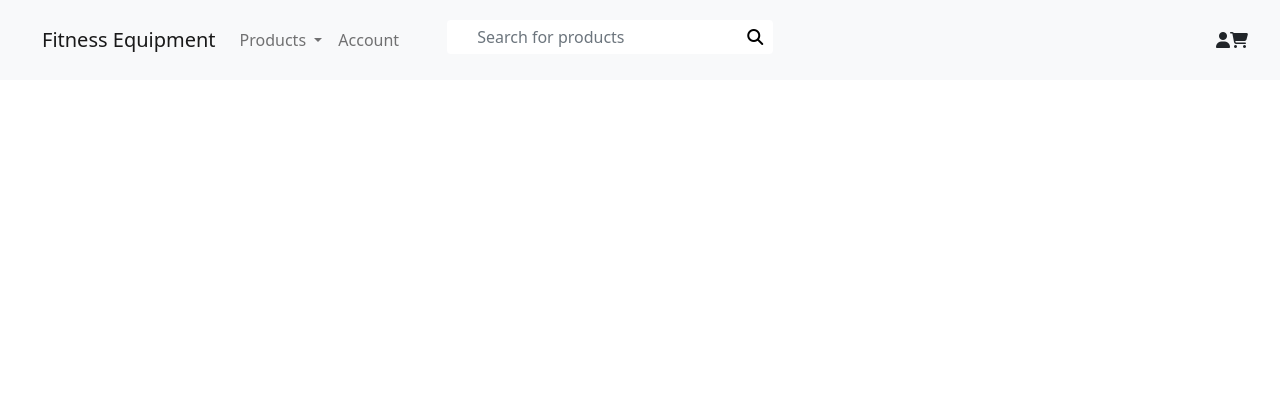
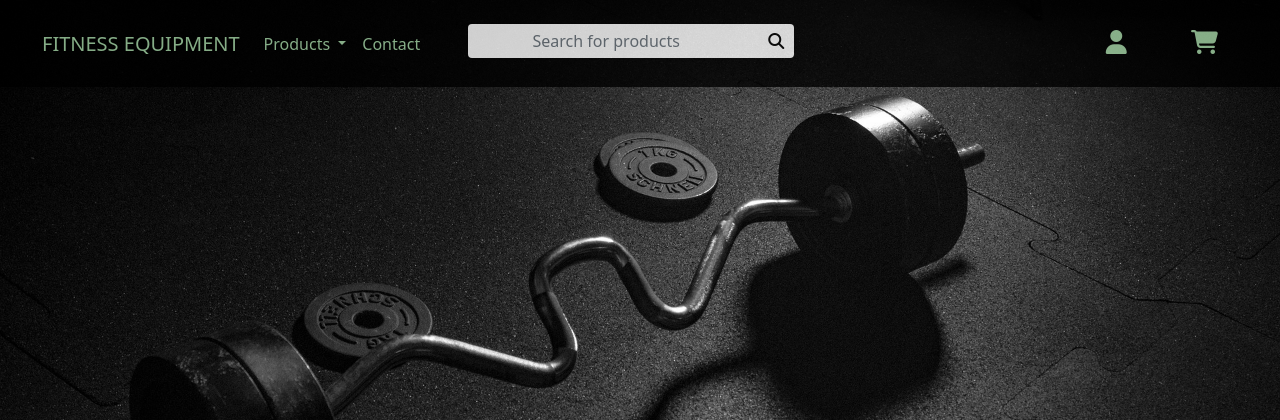
Before and after one commit to davidlidebrandt/milestone-project-4, a Django app: page / in a window 1280 px wide. Shown: the top 420 px of the page. Run offline with Django 3.2, Linux system fonts and the light colour scheme; some libraries are stand-ins or nearby versions.

Commit message:
Style header

```diff
--- a/fitness_equipment/settings.py
+++ b/fitness_equipment/settings.py
@@ -11,6 +11,7 @@ https://docs.djangoproject.com/en/3.1/ref/settings/
 """
 
 from pathlib import Path
+import os
 
 # Build paths inside the project like this: BASE_DIR / 'subdir'.
 BASE_DIR = Path(__file__).resolve().parent.parent
@@ -138,4 +139,7 @@ STATICFILES_DIRS = [
     'static',
 ]
 
+MEDIA_URL = '/media/'
+MEDIA_ROOT = os.path.join(BASE_DIR, 'media')
+
 MESSAGE_STORAGE = 'django.contrib.messages.storage.session.SessionStorage'
--- a/fitness_equipment/urls.py
+++ b/fitness_equipment/urls.py
@@ -15,9 +15,11 @@ Including another URLconf
 """
 from django.contrib import admin
 from django.urls import path, include
+from . import settings
+from django.conf.urls.static import static
 
 urlpatterns = [
     path('admin/', admin.site.urls),
     path('accounts/', include('allauth.urls')),
     path('', include('home.urls')),
-]
+] + static(settings.MEDIA_URL, document_root=settings.MEDIA_ROOT)
--- a/static/css/base.css
+++ b/static/css/base.css
@@ -1,9 +1,34 @@
+body {
+    background: url("/media/images/dumbbell-bg.jpg") no-repeat center center fixed;
+    background-size: cover;
+}
+
+
+.bg-black {
+    background-color: #000000;
+}
+
+.black-text {
+    color: #000000;
+}
+
+.light-green-text {
+    color: #a5d6a7;
+}
+
+.light-green-text:hover {
+    color: #4caf50
+}
+
+
 /*Header*/
 
-#custom-search-group, #custom-search-icon-wrap {
+#custom-search-group, #custom-search-group-2, #custom-search-icon-wrap, #custom-search-icon-wrap-2 {
     padding: 4px;
     background-color: #ffffff;
     border: none;
+    text-align: center;
+    color: #000000;
 }
 
 #custom-search-group {
@@ -12,7 +37,7 @@
     padding-right: 30px;
 }
 
-#no-show-btn {
+#no-show-btn, #no-show-btn-2 {
    background-color: #ffffff;
    border: none;
 }
@@ -23,7 +48,28 @@
 
 .navbar {
     padding: 20px;
+    opacity: 0.8;
 }
+
+.header-icons {
+    font-size: x-large;
+    margin-left: 30px;
+    margin-right: 30px;
+}
+
+.hamburger-icon {
+    height: 6px;
+    width: 40px;
+    margin-bottom: 5px;
+    background-color: #a5d6a7;
+}
+
+.shop-icons-wrap {
+    margin: 0 auto;
+    margin-top: 10px;
+    margin-bottom: 10px;
+}
+
 
 
 /*Media queries*/
--- a/templates/includes/navbar.html
+++ b/templates/includes/navbar.html
@@ -1,14 +1,16 @@
-<nav class="navbar navbar-expand-lg navbar-light bg-light">
+<nav class="navbar navbar-expand-lg bg-black">
   <div class="container-fluid position-relative">
     <button class="navbar-toggler position-absolute top-0 start-0" type="button" data-bs-toggle="collapse" data-bs-target="#navbarSupportedContent" aria-controls="navbarSupportedContent" aria-expanded="false" aria-label="Toggle navigation">
-      <span class="navbar-toggler-icon"></span>
+      <div class="hamburger-icon"></div>
+      <div class="hamburger-icon"></div>
+      <div class="hamburger-icon"></div>
     </button>
-    <a id="brand-name" class="navbar-brand" href="#">Fitness Equipment</a>
+    <a id="brand-name" class="navbar-brand light-green-text text-uppercase" href="#">Fitness Equipment</a>
 
     <div class="collapse navbar-collapse" id="navbarSupportedContent">
       <ul class="navbar-nav me-auto mb-2 mb-lg-0">
         <li class="nav-item dropdown">
-          <a class="nav-link dropdown-toggle" href="#" id="navbarDropdown" role="button" data-bs-toggle="dropdown" aria-expanded="false">
+          <a class="nav-link dropdown-toggle light-green-text" href="#" id="navbarDropdown" role="button" data-bs-toggle="dropdown" aria-expanded="false">
             Products
           </a>
           <ul class="dropdown-menu" aria-labelledby="navbarDropdown">
@@ -19,7 +21,7 @@
           </ul>
         </li>
           <li class="nav-item">
-          <a class="nav-link" href="#">Account</a>
+          <a class="nav-link light-green-text" href="#">Contact</a>
         </li>
         <li>
           <form class="d-none d-lg-flex">
@@ -34,8 +36,23 @@
       </ul>
 
     </div>
-    <i class="fas fa-user"></i>
-    <i class="fas fa-shopping-cart"></i>
+    <div class="shop-icons-wrap">
+        <a class="black-text" href="">
+            <i class="fas fa-user header-icons light-green-text"></i>
+        </a>
+        <a class="black-text" href="">
+            <i class="fas fa-shopping-cart header-icons light-green-text"></i>
+        </a>
+    </div>
+    <div class="d-md-none mx-auto w-100">
+         <form class="d-flex">
+             <div class="input-group">
+                  <input id="custom-search-group-2" class="form-control" type="search" placeholder="Search for products" aria-label="Search">
+                  <span id="custom-search-icon-wrap-2" class="input-group-text">
+                      <button id="no-show-btn-2" type="submit"><i class="fas fa-search"></i></button>
+                  </span>
+              </div>
+          </form>
+    </div>
   </div>
-
 </nav>
```
Also changed, not shown: media/images/dumbbell-bg.jpg (added).
